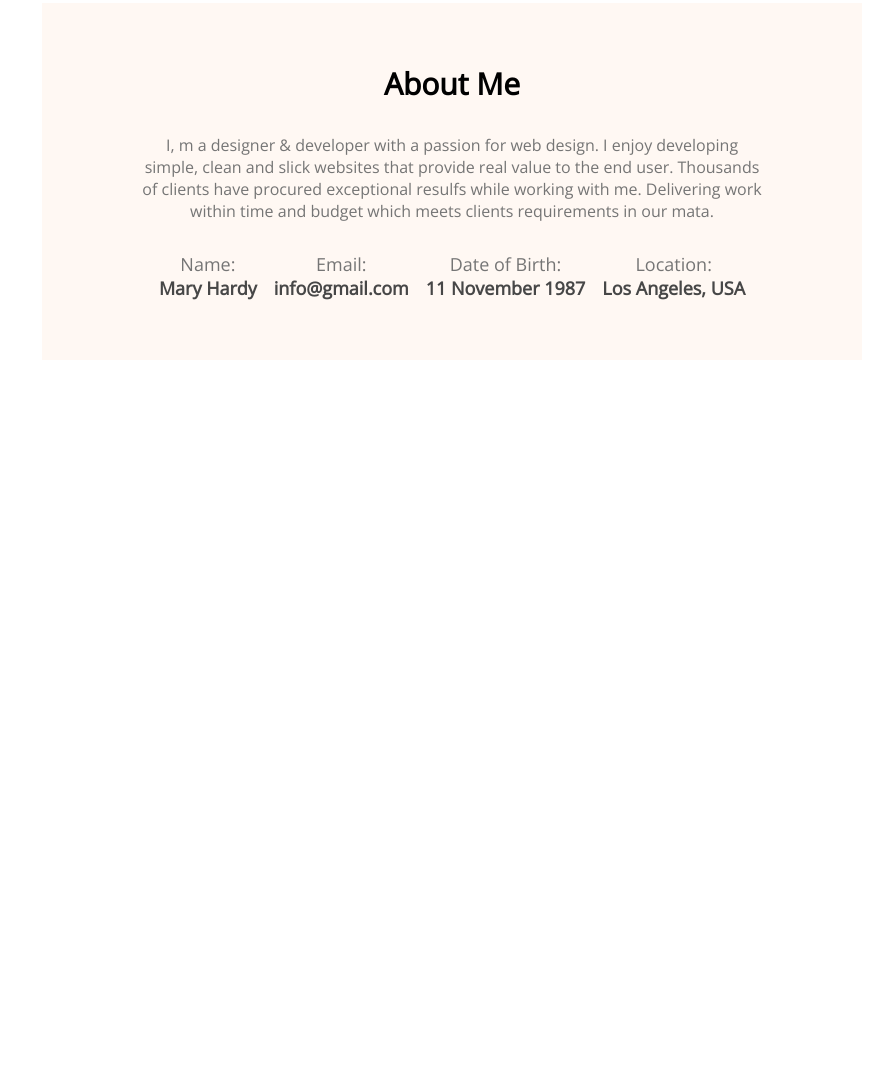
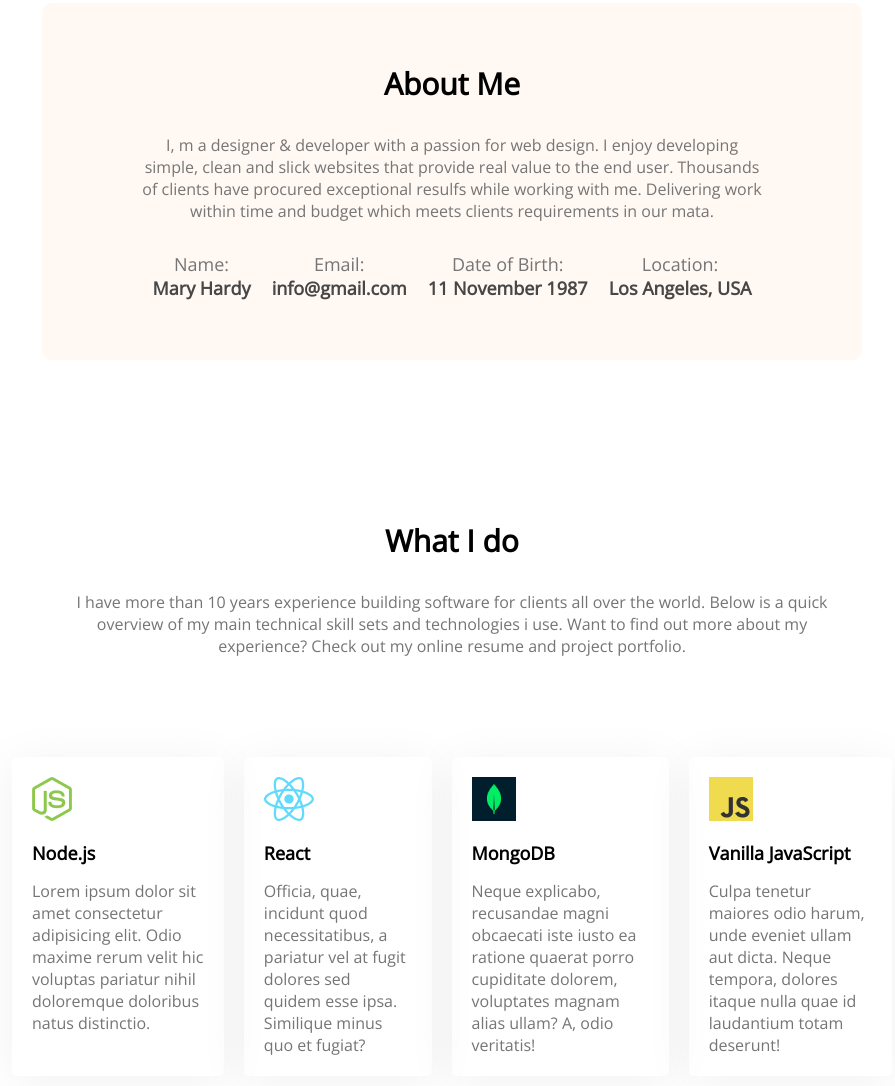
Before and after one commit to fatemaahad7/developer-portfolio, a plain HTML site: page index.html in a window 1280 px wide. Shown: the part 884-1970 px from the top of the page, without its empty margins (188-1083 px from the left). Before the commit the page ends 1344 px from the top, so only its background shows below. Drawn offline with nearby package versions, Linux system fonts and the light colour scheme.

Commit message:
What i do & Skill set card added

```diff
--- a/index.html
+++ b/index.html
@@ -36,6 +36,7 @@
         </div>
     </header>
     <main>
+        <!-- About Me -->
         <section class="about">
             <h3 class="section-title">About Me</h3>
             <p class="section-description">I, m a designer & developer with a passion for web design. I enjoy developing simple, clean and slick websites that provide real value to the end user. Thousands of clients have procured exceptional resulfs while working with me. Delivering work within time and budget which meets clients requirements in our mata.</p>
@@ -58,6 +59,38 @@
                 </div>
             </div>
         </section>
+
+        <!-- What I do -->
+        <section class="what-i-do">
+            <h3 class="section-title">What I do</h3>
+            <p class="section-description">I have more than 10 years experience building software for clients all over the world. Below is a quick overview of my main technical skill sets and technologies i use. Want to find out more about my experience? Check out my online resume and project portfolio.</p>
+        </section>
+
+        <!-- Skill Set -->
+        <section class="skill-set">
+            <div class="skill-container">
+                <div class="skills">
+                    <img src="images/icons/nodejs.png" alt="">
+                    <p class="skill-title">Node.js</p>
+                    <p class="skill-description">Lorem ipsum dolor sit amet consectetur adipisicing elit. Odio maxime rerum velit hic voluptas pariatur nihil doloremque doloribus natus distinctio.</p>
+                </div>
+                <div class="skills">
+                    <img src="images/icons/react.png" alt="">
+                    <p class="skill-title">React</p>
+                    <p class="skill-description">Officia, quae, incidunt quod necessitatibus, a pariatur vel at fugit dolores sed quidem esse ipsa. Similique minus quo et fugiat?</p>
+                </div>
+                <div class="skills">
+                    <img src="images/icons/mongo.png" alt="">
+                    <p class="skill-title">MongoDB</p>
+                    <p class="skill-description">Neque explicabo, recusandae magni obcaecati iste iusto ea ratione quaerat porro cupiditate dolorem, voluptates magnam alias ullam? A, odio veritatis!</p>
+                </div>
+                <div class="skills">
+                    <img src="images/icons/js.png" alt="">
+                    <p class="skill-title">Vanilla JavaScript</p>
+                    <p class="skill-description">Culpa tenetur maiores odio harum, unde eveniet ullam aut dicta. Neque tempora, dolores itaque nulla quae id laudantium totam deserunt!</p>
+                </div>
+            </div>
+        </section>
     </main>
     <footer>
 
--- a/styles/pofolio.css
+++ b/styles/pofolio.css
@@ -79,6 +79,7 @@ main {
 
 /*-------------- About Section Styles --------------*/
 .about {
+    border-radius: 10px;
     padding: 60px 100px;
     margin: 100px 230px;
     background-color: #FFF8F3;
@@ -94,7 +95,7 @@ main {
 }
 .about-info-container {
     display: flex;
-    justify-content: space-evenly;
+    justify-content: space-around;
 }
 .about-info {
     font-size: 18px;
@@ -106,3 +107,37 @@ main {
     color: #474747;
     font-weight: 700;
 }
+
+
+/*-------------- What I do Section Styles --------------*/
+.what-i-do {
+    text-align: center;
+    width: 800px;
+    margin: 0 auto;
+    padding: 60px 180px;
+}
+
+
+/*-------------- Skill Set Section Styles --------------*/
+.skill-set {
+    width: 900px;
+    margin: 0 auto;
+}
+.skill-container {
+    display: flex;
+    justify-content: space-around;
+}
+.skills {
+    border-radius: 5px;
+    box-shadow: 0px 6px 50px 0px rgba(0, 0, 0, 0.06);
+    margin: 10px;
+    padding: 20px;
+}
+.skill-title {
+    font-size: 18px;
+    font-weight: 700;
+    margin: 15px 0;
+}
+.skill-description {
+    color: #757575;
+}
```
